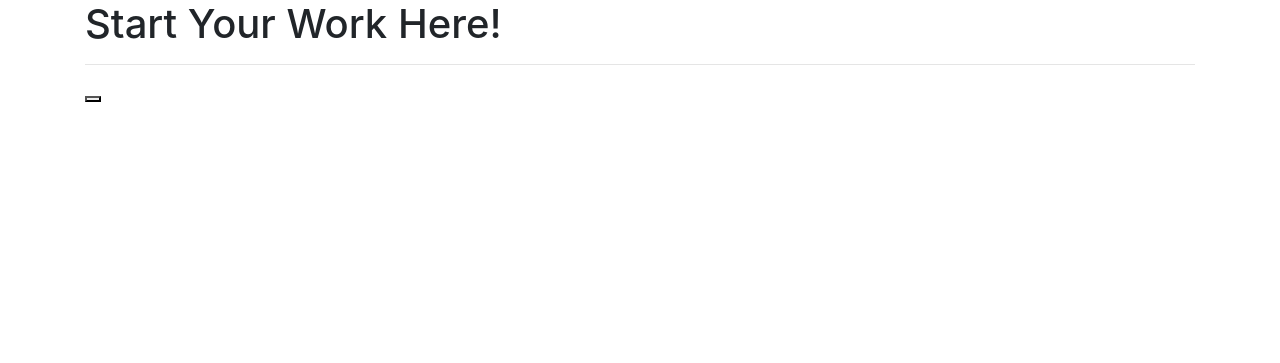
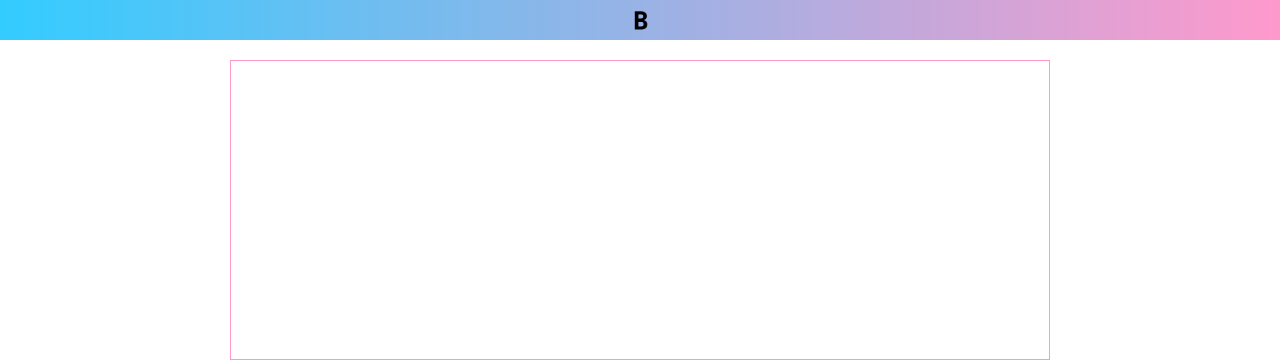
Before and after one commit to ShashiMalshi/Assignment_01_Shashi, a plain HTML site: page index.html in a window 1280 px wide. Drawn offline with nearby package versions, Linux system fonts and the light colour scheme.

Commit message:
feature one added

```diff
--- /dev/null
+++ b/functions.js
@@ -0,0 +1,4 @@
+//feature 1 - bold function
+function bold() {
+    document.execCommand('bold',true,null)
+}
--- a/index.html
+++ b/index.html
@@ -1,4 +1,3 @@
-
 <!doctype html>
 <html lang="en">
 
@@ -7,31 +6,46 @@
     <meta charset="utf-8">
     <meta name="viewport" content="width=device-width, initial-scale=1, shrink-to-fit=no">
     <!-- Bootstrap CSS -->
-    <link rel="stylesheet" href="https://maxcdn.bootstrapcdn.com/bootstrap/4.0.0/css/bootstrap.min.css" integrity="sha384-Gn5384xqQ1aoWXA+058RXPxPg6fy4IWvTNh0E263XmFcJlSAwiGgFAW/dAiS6JXm" crossorigin="anonymous">
+    <link rel="stylesheet" href="https://maxcdn.bootstrapcdn.com/bootstrap/4.0.0/css/bootstrap.min.css"
+        integrity="sha384-Gn5384xqQ1aoWXA+058RXPxPg6fy4IWvTNh0E263XmFcJlSAwiGgFAW/dAiS6JXm" crossorigin="anonymous">
     <link rel="stylesheet" href="https://cdnjs.cloudflare.com/ajax/libs/font-awesome/4.7.0/css/font-awesome.min.css">
-    <title>Text Editor - [Your Student Number]</title>
+    <title>Text Editor - [CT/2019/048]</title>
+    <!-- link css -->
+    <link rel="stylesheet" href="styles.css">
+    <!-- link js -->
+    <script src="functions.js"> </script>
 </head>
 
 <body>
 
-    <!--  Remove this div once you are started -->
-    <div class="container">
-        <div class="row">
-            <div class="col-md-12">
-                <h1>Start Your Work Here!</h1>
-                <hr>
+    <!-- toolbar -->
+    <div>
+        <div class="toolbar center">
+            <div class="container">
+                <!-- feature 1 bold -->
+                <button class="bold" onclick="bold()">
+                    <img src="resources/bold.png" width="25">
+                </button>
+
             </div>
-        </div>
-        <div class="toolbar">
-            <button class="bold"></button>
         </div>
     </div>
 
+    <!-- text area -->
+    <div contenteditable="true" id="editArea"></div>
+
 
     <!-- jQuery first, then Popper.js, then Bootstrap JS -->
-    <script src="https://code.jquery.com/jquery-3.2.1.slim.min.js" integrity="sha384-KJ3o2DKtIkvYIK3UENzmM7KCkRr/rE9/Qpg6aAZGJwFDMVNA/GpGFF93hXpG5KkN" crossorigin="anonymous"></script>
-    <script src="https://cdnjs.cloudflare.com/ajax/libs/popper.js/1.12.9/umd/popper.min.js" integrity="sha384-ApNbgh9B+Y1QKtv3Rn7W3mgPxhU9K/ScQsAP7hUibX39j7fakFPskvXusvfa0b4Q" crossorigin="anonymous"></script>
-    <script src="https://maxcdn.bootstrapcdn.com/bootstrap/4.0.0/js/bootstrap.min.js" integrity="sha384-JZR6Spejh4U02d8jOt6vLEHfe/JQGiRRSQQxSfFWpi1MquVdAyjUar5+76PVCmYl" crossorigin="anonymous"></script>
+    <script src="https://code.jquery.com/jquery-3.2.1.slim.min.js"
+        integrity="sha384-KJ3o2DKtIkvYIK3UENzmM7KCkRr/rE9/Qpg6aAZGJwFDMVNA/GpGFF93hXpG5KkN"
+        crossorigin="anonymous"></script>
+    <script src="https://cdnjs.cloudflare.com/ajax/libs/popper.js/1.12.9/umd/popper.min.js"
+        integrity="sha384-ApNbgh9B+Y1QKtv3Rn7W3mgPxhU9K/ScQsAP7hUibX39j7fakFPskvXusvfa0b4Q"
+        crossorigin="anonymous"></script>
+    <script src="https://maxcdn.bootstrapcdn.com/bootstrap/4.0.0/js/bootstrap.min.js"
+        integrity="sha384-JZR6Spejh4U02d8jOt6vLEHfe/JQGiRRSQQxSfFWpi1MquVdAyjUar5+76PVCmYl"
+        crossorigin="anonymous"></script>
 </body>
 <!-- Author: [Shashini Malshika] | [CT/2019/048] -->
+
 </html>
--- /dev/null
+++ b/styles.css
@@ -0,0 +1,28 @@
+button {
+  border: none;
+  background: none;
+  height: 40px;
+
+}
+
+button:hover {
+  background-color: rgb(235, 221, 247);
+}
+
+.toolbar {
+  background-image: linear-gradient(to right, #33ccff 0%, #ff99cc 100%);
+  display: flex;
+  justify-content: center;
+  gap: 20px;
+  align-items: center;
+  text-align: center;
+}
+
+#editArea {
+  max-width: 820px;
+  margin: 0 auto;
+  margin-top: 20px;
+  height: 300px;
+  border: 1px solid #ff99cc;
+  padding: 10px;
+}
```
